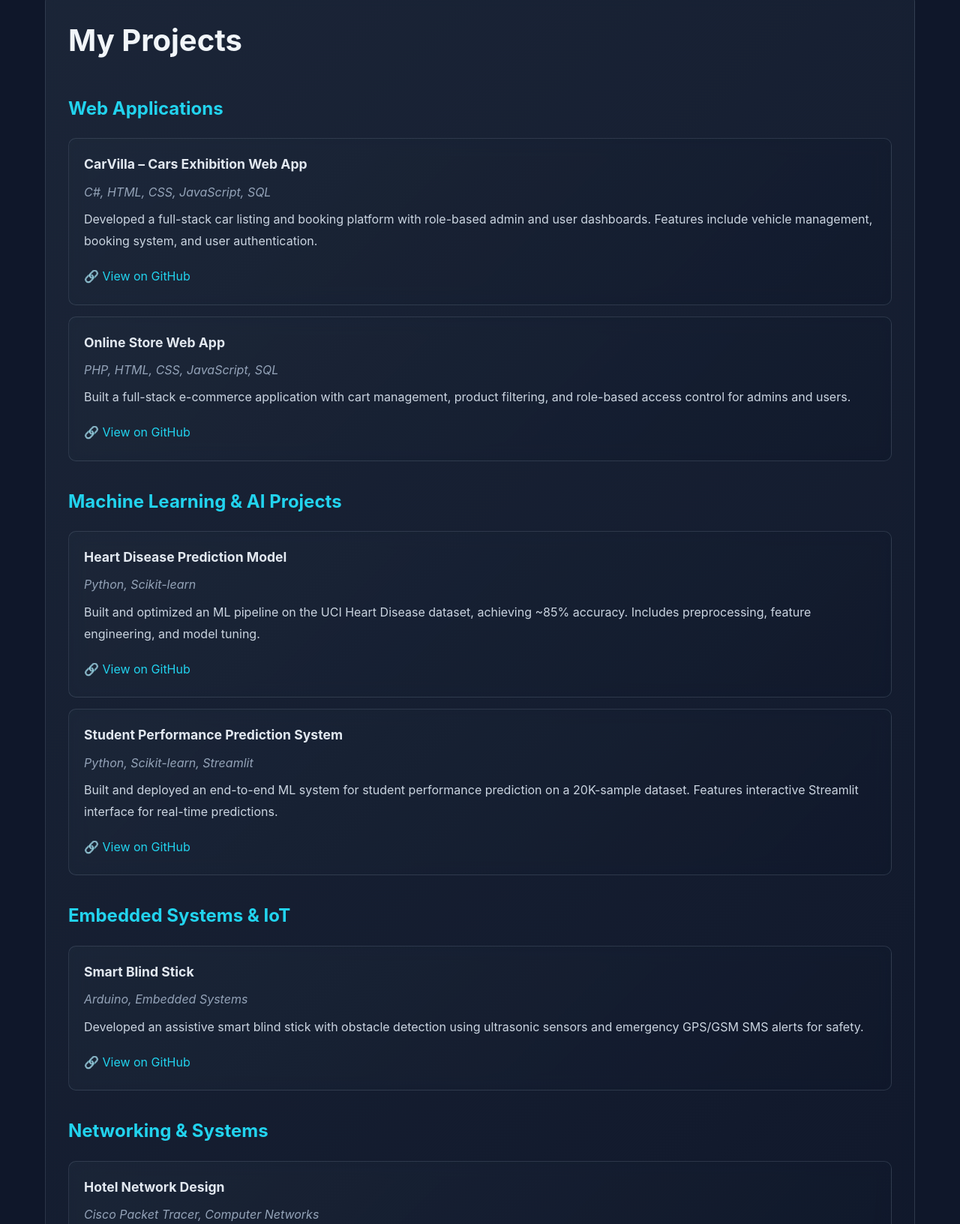
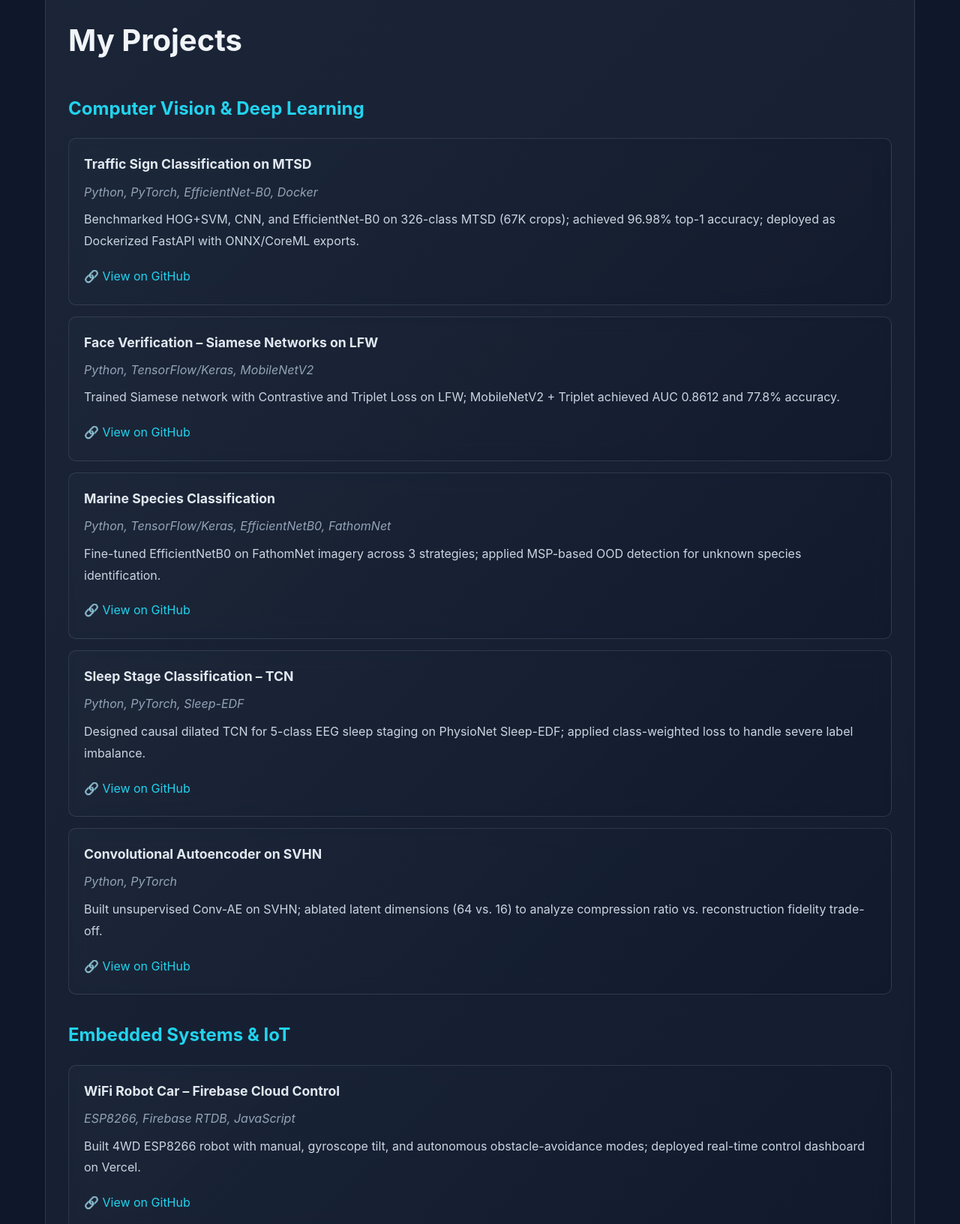
Before and after one commit to A7medSala71/AhmedSalah.github.io, a plain HTML site: page projects.html in a window 1280 px wide. Shown: the part 120-1752 px from the top of the page at 75% size. Drawn offline with Linux system fonts and the light colour scheme; a script that the page names is missing.

Commit message:
Update projects.html with latest computer vision, deep learning, and embedded systems projects

```diff
--- a/projects.html
+++ b/projects.html
@@ -26,45 +26,85 @@
 
       <!-- List of Projects -->
       <div class="publications-list">
-        <h2>Web Applications</h2>
+        <h2>Computer Vision & Deep Learning</h2>
         <ul>
           <li class="publication-item">
-            <strong>CarVilla – Cars Exhibition Web App</strong><br>
-            <p><em>C#, HTML, CSS, JavaScript, SQL</em></p>
-            <p>Developed a full-stack car listing and booking platform with role-based admin and user dashboards. Features include vehicle management, booking system, and user authentication.</p>
-            <a href="https://github.com/A7medSala71/Carvilla-WebApplication" target="_blank" class="read-paper-link">🔗 View on GitHub</a>
+            <strong>Traffic Sign Classification on MTSD</strong><br>
+            <p><em>Python, PyTorch, EfficientNet-B0, Docker</em></p>
+            <p>Benchmarked HOG+SVM, CNN, and EfficientNet-B0 on 326-class MTSD (67K crops); achieved 96.98% top-1 accuracy; deployed as Dockerized FastAPI with ONNX/CoreML exports.</p>
+            <a href="https://github.com/A7medSala71/Computer-Vision-Project" target="_blank" class="read-paper-link">🔗 View on GitHub</a>
           </li>
           <li class="publication-item">
-            <strong>Online Store Web App</strong><br>
-            <p><em>PHP, HTML, CSS, JavaScript, SQL</em></p>
-            <p>Built a full-stack e-commerce application with cart management, product filtering, and role-based access control for admins and users.</p>
-            <a href="https://github.com/A7medSala71/full-ecommerce" target="_blank" class="read-paper-link">🔗 View on GitHub</a>
-          </li>
-        </ul>
-
-        <h2>Machine Learning & AI Projects</h2>
-        <ul>
-          <li class="publication-item">
-            <strong>Heart Disease Prediction Model</strong><br>
-            <p><em>Python, Scikit-learn</em></p>
-            <p>Built and optimized an ML pipeline on the UCI Heart Disease dataset, achieving ~85% accuracy. Includes preprocessing, feature engineering, and model tuning.</p>
-            <a href="https://github.com/A7medSala71/Heart-Disease-Model" target="_blank" class="read-paper-link">🔗 View on GitHub</a>
+            <strong>Face Verification – Siamese Networks on LFW</strong><br>
+            <p><em>Python, TensorFlow/Keras, MobileNetV2</em></p>
+            <p>Trained Siamese network with Contrastive and Triplet Loss on LFW; MobileNetV2 + Triplet achieved AUC 0.8612 and 77.8% accuracy.</p>
+            <a href="https://github.com/A7medSala71/LFW_Siamese_Network" target="_blank" class="read-paper-link">🔗 View on GitHub</a>
           </li>
           <li class="publication-item">
-            <strong>Student Performance Prediction System</strong><br>
-            <p><em>Python, Scikit-learn, Streamlit</em></p>
-            <p>Built and deployed an end-to-end ML system for student performance prediction on a 20K-sample dataset. Features interactive Streamlit interface for real-time predictions.</p>
-            <a href="https://github.com/A7medSala71/Smart-Student-Performance-Prediction-Model" target="_blank" class="read-paper-link">🔗 View on GitHub</a>
+            <strong>Marine Species Classification</strong><br>
+            <p><em>Python, TensorFlow/Keras, EfficientNetB0, FathomNet</em></p>
+            <p>Fine-tuned EfficientNetB0 on FathomNet imagery across 3 strategies; applied MSP-based OOD detection for unknown species identification.</p>
+            <a href="https://github.com/A7medSala71/marine_species" target="_blank" class="read-paper-link">🔗 View on GitHub</a>
+          </li>
+          <li class="publication-item">
+            <strong>Sleep Stage Classification – TCN</strong><br>
+            <p><em>Python, PyTorch, Sleep-EDF</em></p>
+            <p>Designed causal dilated TCN for 5-class EEG sleep staging on PhysioNet Sleep-EDF; applied class-weighted loss to handle severe label imbalance.</p>
+            <a href="https://github.com/A7medSala71/sleep_stage_tcn" target="_blank" class="read-paper-link">🔗 View on GitHub</a>
+          </li>
+          <li class="publication-item">
+            <strong>Convolutional Autoencoder on SVHN</strong><br>
+            <p><em>Python, PyTorch</em></p>
+            <p>Built unsupervised Conv-AE on SVHN; ablated latent dimensions (64 vs. 16) to analyze compression ratio vs. reconstruction fidelity trade-off.</p>
+            <a href="https://github.com/A7medSala71/svhn_autoencoder" target="_blank" class="read-paper-link">🔗 View on GitHub</a>
           </li>
         </ul>
 
         <h2>Embedded Systems & IoT</h2>
         <ul>
           <li class="publication-item">
+            <strong>WiFi Robot Car – Firebase Cloud Control</strong><br>
+            <p><em>ESP8266, Firebase RTDB, JavaScript</em></p>
+            <p>Built 4WD ESP8266 robot with manual, gyroscope tilt, and autonomous obstacle-avoidance modes; deployed real-time control dashboard on Vercel.</p>
+            <a href="https://github.com/A7medSala71/Robot-Car" target="_blank" class="read-paper-link">🔗 View on GitHub</a>
+          </li>
+          <li class="publication-item">
+            <strong>Autonomous ADAS RC Car</strong><br>
+            <p><em>PIC16F877A, Raspberry Pi, Firebase, OpenCV, C, Python</em></p>
+            <p>Developed custom PCB with 4-layer safety FSM on PIC16F877A; integrated OpenCV lane detection, drowsy-driver ML, and live Next.js dashboard over Firebase/UART.</p>
+            <a href="https://github.com/A7medSala71/Embedded_System" target="_blank" class="read-paper-link">🔗 View on GitHub</a>
+          </li>
+          <li class="publication-item">
             <strong>Smart Blind Stick</strong><br>
-            <p><em>Arduino, Embedded Systems</em></p>
-            <p>Developed an assistive smart blind stick with obstacle detection using ultrasonic sensors and emergency GPS/GSM SMS alerts for safety.</p>
+            <p><em>Arduino, GPS/GSM, Embedded Systems</em></p>
+            <p>Developed assistive device with ultrasonic obstacle detection and emergency GPS/GSM SMS alerts for visually impaired users.</p>
             <a href="https://github.com/A7medSala71/Smart-Blind-Stick-GPS-GSM" target="_blank" class="read-paper-link">🔗 View on GitHub</a>
+          </li>
+        </ul>
+
+        <h2>Web Applications</h2>
+        <ul>
+          <li class="publication-item">
+            <strong>CarVilla – Cars Exhibition Web App</strong><br>
+            <p><em>C#, ASP.NET, SQL Server</em></p>
+            <p>Full-stack car listing and booking platform with role-based admin/user dashboards and SQL Server backend.</p>
+            <a href="https://github.com/A7medSala71/Carvilla-WebApplication" target="_blank" class="read-paper-link">🔗 View on GitHub</a>
+          </li>
+        </ul>
+
+        <h2>Machine Learning & Data Analysis</h2>
+        <ul>
+          <li class="publication-item">
+            <strong>Student Performance Prediction Model</strong><br>
+            <p><em>Python, Scikit-learn, Streamlit</em></p>
+            <p>Built end-to-end ML pipeline on 20K-sample dataset with Streamlit web interface for real-time student performance predictions.</p>
+            <a href="https://github.com/A7medSala71/Smart-Student-Performance-Prediction-Model" target="_blank" class="read-paper-link">🔗 View on GitHub</a>
+          </li>
+          <li class="publication-item">
+            <strong>Heart Disease Prediction Model</strong><br>
+            <p><em>Python, Scikit-learn</em></p>
+            <p>Built and optimized an ML pipeline on the UCI Heart Disease dataset, achieving ~85% accuracy. Includes preprocessing, feature engineering, and model tuning.</p>
+            <a href="https://github.com/A7medSala71/Heart-Disease-Model" target="_blank" class="read-paper-link">🔗 View on GitHub</a>
           </li>
         </ul>
 
```
